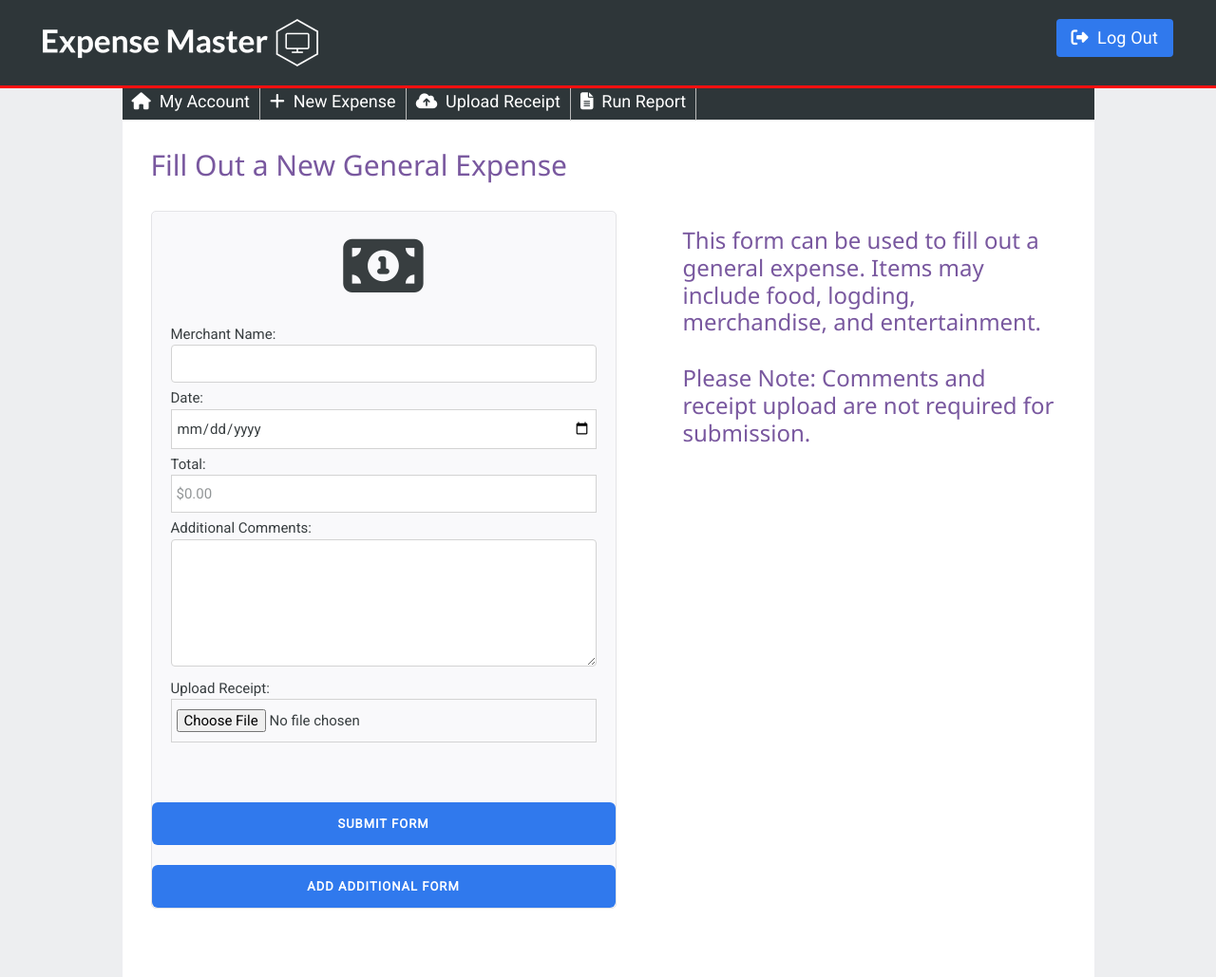
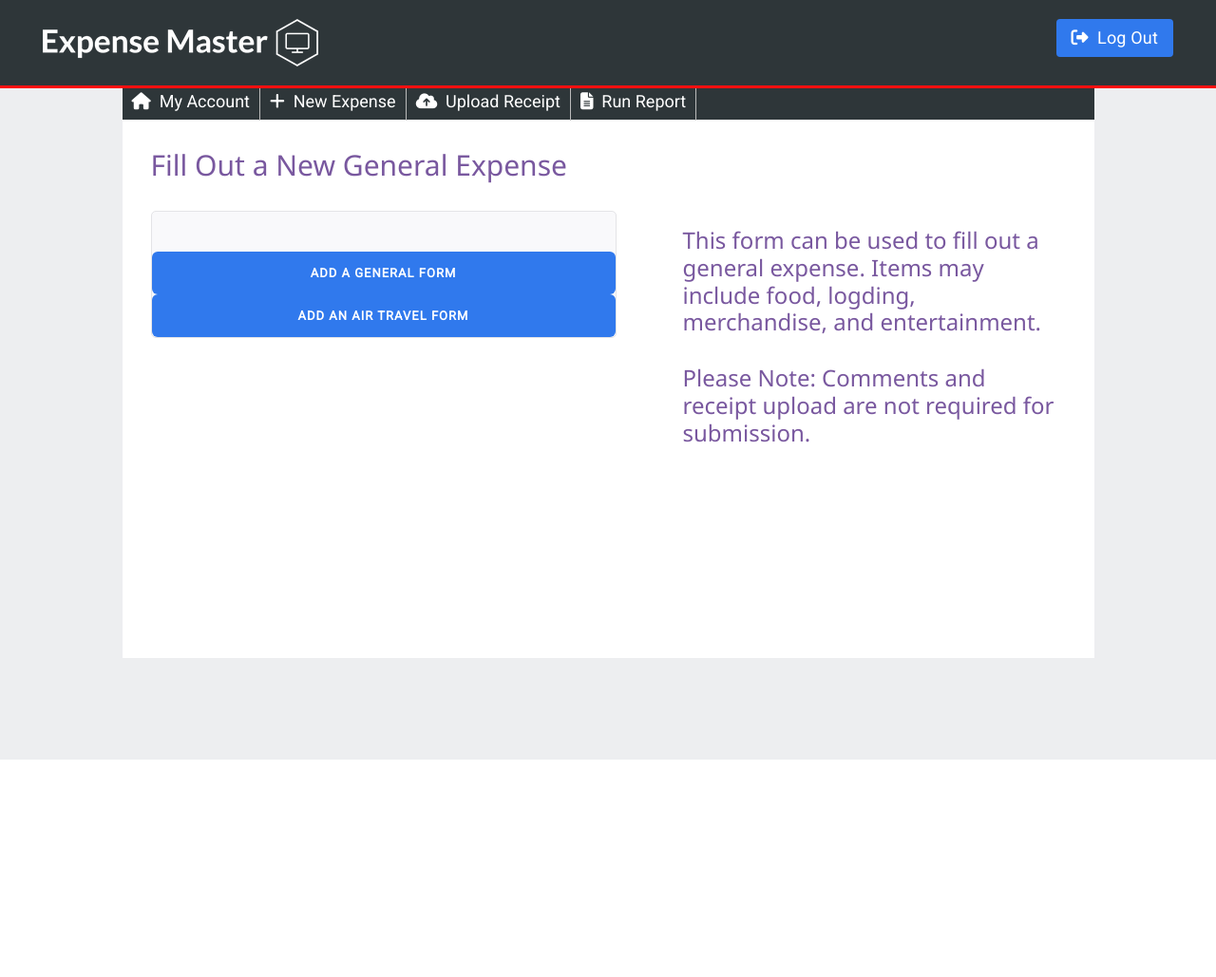
Before and after one commit to smweathe/CSE-CIT-480_Expense_Project, a PHP site: page /ExpenseMaster/multiform.php in a window 1280 px wide. Shown: the whole page at 95% size. After the commit the page ends 800 px from the top, so only its background shows below. Run offline with PHP 8.4, Linux system fonts and the light colour scheme; a user stored in the database is signed in; some libraries are stand-ins or nearby versions.

Commit message:
Added airform to mutliform

```diff
--- a/multiform.php
+++ b/multiform.php
@@ -12,7 +12,7 @@
 <html>
   <head>
     <meta content="text/html; charset=utf-8" http-equiv="Content-type" />
-    <title>ExpenseMaster - General</title>
+    <title>ExpenseMaster - Multiform</title>
     <link href="https://fonts.googleapis.com/css?family=Roboto" rel="stylesheet">
     <link rel="stylesheet" href="https://use.fontawesome.com/44ff956945.css">
     <link href="w3.css" rel="stylesheet">
@@ -27,27 +27,57 @@
   src="https://code.jquery.com/jquery-3.1.1.min.js"
   integrity="sha256-hVVnYaiADRTO2PzUGmuLJr8BLUSjGIZsDYGmIJLv2b8="
   crossorigin="anonymous"></script>
+      <style>
+          .input-group-general{
+              margin-left: 24px;
+              margin-right: 24px;
+          }
+          .input-group-airform{
+              margin-left: 24px;
+              margin-right: 24px;
+          }
+      </style>
+
   </head>
 
 	<script>
         $(document).ready(function () {
+            $("#multi").hide();
             //$('<div/>', {
             //   'class' : 'input-group', html: GetHtml()
             //}).appendTo('#container');
-     $('#addRow').click(function () {
-           $('<div/>', {
-               'class' : 'input-group', html: GetHtml()
-     }).hide().appendTo('#container').slideDown('fast');
+            $('#addGeneral').click(function () {
+                $('<div/>', {'class' : 'input-group-general', html: GetGeneralHtml()}).hide().appendTo('#container').slideDown('fast');
+                $("#multi").show();
+            });
+            $('#addAir').click(function () {
+                $('<div/>', {'class' : 'input-group-airform', html: GetAirHtml()}).hide().appendTo('#container').slideDown('fast');
+                $("#multi").show();
+            });
 
-     });
         })
- function GetHtml()
-{
-      var len = $('.input-group').length;
-    var $html = $('.input-group').clone();
+
+    function GetGeneralHtml(){
+		var len = $('.input-group-general').length;
+		var $html = $('.cloneGeneral').clone();
 		$html.find('[name=merchant]')[0].name="merchant" + len;
-    $html.find('[name=date]')[0].name="date" + len;
-    $html.find('[name=total]')[0].name="total" + len;
+		$html.find('[name=generalDate]')[0].name="generalDate" + len;
+		$html.find('[name=generalTotal]')[0].name="generalTotal" + len;
+		$html.find('[name=generalComment]')[0].name="generalComment" + len;
+        $html.find('[name=generalExpense_Receipt]')[0].name="generalExpense_Receipt" + len;
+        return $html.html();
+	}
+
+	 function GetAirHtml(){
+        var len = $('.input-group-airform').length;
+        var $html = $('.cloneAir').clone();
+        $html.find('[name=distance]')[0].name="distance" + len;
+        $html.find('[name=airliner]')[0].name="airliner" + len;
+        $html.find('[name=starting_loc]')[0].name="starting_loc" + len;
+        $html.find('[name=airTotal]')[0].name="airTotal" + len;
+        $html.find('[name=airDate]')[0].name="airDate" + len;
+        $html.find('[name=airComment]')[0].name="airComment" + len;
+        $html.find('[name=airExpense_Receipt]')[0].name="airExpense_Receipt" + len;
         return $html.html();
 	}
 	</script>
@@ -75,24 +105,50 @@
         <div class="benefits page-body" style="padding: 30px;">
 			<h2>Fill Out a New General Expense</h2>
                 <form action="./includes/submit.inc.php" class="gtm_expense_form" id="expenseform" method="post" enctype="multipart/form-data">
-					<div class="input-group">
+					<div id="container"></div>
+					<input class="btn btn-alt full-width" href="./account.php" type="submit" id="multi" name="multi" value="Submit Form" />
+					<br><br>
+
+					<input class="btn btn-alt full-width" href="#" type="button" id="addGeneral" name="general" value="Add a General form" />
+					<input class="btn btn-alt full-width" href="#" type="button" id="addAir" name="air" value="Add an Air Travel form" />
+
+            <div class="cloneGeneral" style="display: none;">
                 <center><i class="fa fa-money fa-5x" aria-hidden="true"></i></center>
                 <br>
-						Merchant Name: <input type="text" class="required" required value="" name="merchant" tabindex="1" style="margin-bottom: 5px"><sup class="required" title="Required"></sup>
-						Date: <input type="date" class="required" required value="" name="date"  tabindex="2" style="margin-bottom: 5px"><sup class="required" title="Required"></sup>
-						Total:<input type="decimal" class="required" required value="" name="total" tabindex="3" placeholder="$0.00" tabindex="3" min="0.00" max="9999999.99" step="2" style="margin-bottom:5px"><sup class="required" title="Required"></sup>
-						Additional Comments: <textarea name="comment" rows="5" tabindex="4" style="margin-bottom: 5px"></textarea><sup class="required" title="Required"></sup>
-						Upload Receipt: <input type="file" accept="image/*" name="fileToUpload" tabindex="5" id="fileToUpload" tabindex="5" style="margin-bottom: 5px"><br><br>
+                Merchant Name: <input type="text" class="required" required value="" name="merchant" style="margin-bottom: 5px"><sup class="required" title="Required"></sup>
+                Date: <input type="date" class="required" required value="" name="generalDate" style="margin-bottom: 5px"><sup class="required" title="Required"></sup>
+                Total:<input type="decimal" class="required" required value="" name="generalTotal" placeholder="$0.00" min="0.00" max="9999999.99" step="2" style="margin-bottom:5px"><sup class="required" title="Required"></sup>
+                Additional Comments: <textarea name="generalComment" rows="5" style="margin-bottom: 5px"></textarea><sup class="required" title="Required"></sup>
+                Upload Receipt: <input type="file" accept="image/*" name="generalExpense_Receipt" id="fileToUpload" style="margin-bottom: 5px"><br><br>
 			</div>
-					<div id="container"></div>
-					<input class="btn btn-alt full-width" href="./account.php" tabindex="6" type="submit" name="general" value="Submit Form" />
+            <div class="cloneAir" style="display: none;">
+                <center><i class="fa fa-plane fa-5x" aria-hidden="true"></i></center>
+                <br>
+                Distance(in miles): <input type="text" class="required" name="distance" id="distance" autocomplete="false" value="" tabindex="1" style="margin-bottom: 5px"><sup class="required" title="Required"></sup>
+                Airliner Company: <input type="text" class="required" name="airliner" id="airliner" autocomplete="false" value="" tabindex="2" style="margin-bottom: 5px"><sup class="required" title="Required"></sup>
+                Starting Location: <input type="text" class="required" name="starting_loc" id="starting_loc" autocomplete="false" value="" tabindex="3" style="margin-bottom: 5px"><sup class="required" title="Required"></sup>
+                Ending Location: <input type="text" class="required" name="ending_loc" id="ending_loc" autocomplete="false" value="" tabindex="4" style="margin-bottom: 5px"><sup class="required" title="Required"></sup>
+                Total: <input type="text" class="required" name="airTotal" id="total" value="" placeholder="$0.00" tabindex="5"  style="margin-bottom: 5px; background-color: #f3f5f6;"><sup class="required" title="Required"></sup>
+                <script>
+                //User can only enter numbers and decimal
+                  $(document).ready(function () {
+                    //called when key is pressed in textbox
+                    $("#distance").keypress(function (e) {
+                       //if the letter is not digit then display error and don't type anything
+                       if (e.which != 46 && e.which > 31 && (e.which < 48 || e.which > 57)) {
+                          //display error message
+                          $("#errmsg").html("Digits Only").show().fadeOut("slow");
+                                 return false;
+                      }
+                     });
+                  });
+                </script>
+                Date: <input type="date" class="required" name="airDate"  tabindex="4" style="margin-bottom: 5px"><sup class="required" title="Required"></sup>
+                Additional Comments: <textarea name="airComment" rows="5" tabindex="5" style="margin-bottom: 5px"></textarea><sup class="required" title="Required"></sup>
+                Upload Receipt: <input type="file" name="airExpense_Receipt" tabindex="6" style="margin-bottom: 5px"><br><br>
+            </div>
+				</form>
                 <br><br>
-
-					<input class="btn btn-alt full-width" href="#" type="button" id="addRow" name="general" value="Add additional form" />
-				</form>
-
-                <br><br>
-
         </div>
 
         <div class="signup page-sidebar">
```
Also changed, not shown: includes/submit.inc.php (+8 -1 lines). Lines whose indentation alone changed are shown as unchanged.
